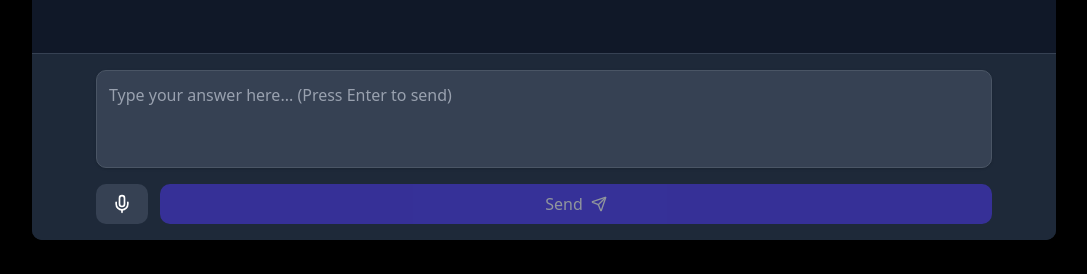
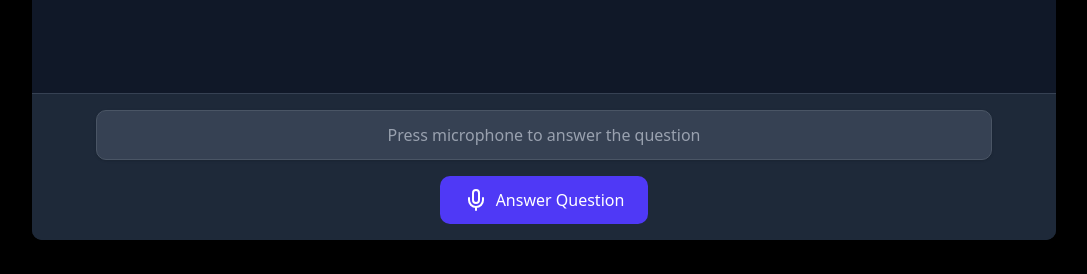
Before and after one commit to sankarsharn/helper, a Next.js app: page /behavorial in a window 1280 px wide. Both pictures are taken after a click on the button "Begin Interview". Shown: the part 520-794 px from the top of the page, without its empty margins (96-1183 px from the left). Built offline with nearby package versions, Linux system fonts and the light colour scheme; no server answers.

Commit message:
made only speech

```diff
--- a/src/app/behavorial/page.tsx
+++ b/src/app/behavorial/page.tsx
@@ -1,7 +1,7 @@
 "use client";
 
 import React, { useState, useEffect, useRef } from "react";
-import { BrainCircuit, Mic, MicOff, Send, ChevronRight, User, Bot } from "lucide-react";
+import { BrainCircuit, Mic, MicOff, ChevronRight, User, Bot } from "lucide-react";
 import { useRouter } from "next/navigation";
 import { auth } from "@/app/firebase/firebase";
 import { doc, getDoc, updateDoc } from "firebase/firestore";
@@ -531,24 +531,16 @@ const Page = () => {
     fetchUserData();
   }, []);
 
-  const submitAnswer = (e) => {
-    e.preventDefault();
-    if (!isEvaluating && !isBotTyping) {
+  // Auto-submit when speech recognition completes
+  useEffect(() => {
+    if (!isListening) {
       if (isAnswerEvaluated && followUpQuestion.trim()) {
         handleFollowUpQuestion();
       } else if (!isAnswerEvaluated && userAnswer.trim()) {
         handleEvaluateAnswer();
       }
     }
-  };
-
-  // Handle keydown for textarea (submit on Enter without Shift)
-  const handleKeyDown = (e) => {
-    if (e.key === 'Enter' && !e.shiftKey) {
-      e.preventDefault();
-      submitAnswer(e);
-    }
-  };
+  }, [isListening, userAnswer, followUpQuestion]);
 
   return (
     <div className="min-h-screen bg-gray-900 flex flex-col items-center justify-center p-6 text-center">
@@ -686,55 +678,42 @@ const Page = () => {
 
             {/* Input area */}
             <div className="flex-shrink-0 p-4 border-t border-gray-700 bg-gray-800 sticky bottom-0 z-10">
-              <form onSubmit={submitAnswer} className="flex flex-col space-y-4 max-w-4xl mx-auto">
-                <textarea
-                  value={isAnswerEvaluated ? followUpQuestion : userAnswer}
-                  onChange={(e) =>
-                    isAnswerEvaluated
-                      ? setFollowUpQuestion(e.target.value)
-                      : setUserAnswer(e.target.value)
-                  }
-                  onKeyDown={handleKeyDown}
-                  placeholder={
-                    isAnswerEvaluated
-                      ? "Ask a follow-up question... (Press Enter to send)"
-                      : "Type your answer here... (Press Enter to send)"
-                  }
-                  className="w-full p-3 border border-gray-600 rounded-lg bg-gray-700 text-white focus:outline-none focus:ring-2 focus:ring-indigo-500 resize-none shadow-sm placeholder-gray-400"
-                  rows={3}
-                  disabled={isEvaluating || isBotTyping}
-                  aria-label={isAnswerEvaluated ? "Follow-up question" : "Your answer"}
-                />
+              <div className="flex flex-col space-y-4 max-w-4xl mx-auto">
+                {/* Speech indicator */}
+                <div className="w-full p-3 border border-gray-600 rounded-lg bg-gray-700 text-white shadow-sm">
+                  {isListening ? (
+                    <div className="flex items-center justify-center gap-2 text-indigo-300">
+                      <div className="w-2 h-2 rounded-full bg-red-500 animate-pulse"></div>
+                      <span>Listening... Speak now</span>
+                    </div>
+                  ) : isAnswerEvaluated ? (
+                    <div className="text-gray-400 text-center">
+                      {followUpQuestion ? "Ready to submit follow-up" : "Press microphone to ask a follow-up question"}
+                    </div>
+                  ) : (
+                    <div className="text-gray-400 text-center">
+                      {userAnswer ? "Ready to submit answer" : "Press microphone to answer the question"}
+                    </div>
+                  )}
+                </div>
 
-                <div className="flex space-x-3">
+                <div className="flex space-x-3 justify-center">
                   {/* Microphone Button */}
                   <button
                     type="button"
                     onClick={isAnswerEvaluated ? handleFollowUpSpeech : handleRegularSpeech}
                     disabled={isEvaluating || isBotTyping}
-                    className={`px-4 py-2 rounded-lg transition flex items-center justify-center gap-2 ${
+                    className={`px-6 py-3 rounded-lg transition flex items-center justify-center gap-2 ${
                       isListening
                         ? "bg-red-600 hover:bg-red-700 text-white"
-                        : "bg-gray-700 hover:bg-gray-600 text-white"
+                        : "bg-indigo-600 hover:bg-indigo-700 text-white"
                     } ${(isEvaluating || isBotTyping) ? "opacity-50 cursor-not-allowed" : ""}`}
                     aria-label={isListening ? "Stop speaking" : "Start speaking"}
                   >
-                    {isListening ? <MicOff size={20} /> : <Mic size={20} />}
-                  </button>
-
-                  {/* Submit Button */}
-                  <button
-                    type="submit"
-                    disabled={isEvaluating || isBotTyping || (!isAnswerEvaluated && !userAnswer.trim()) || (isAnswerEvaluated && !followUpQuestion.trim())}
-                    className={`flex-1 px-4 py-2 bg-indigo-600 text-white rounded-lg hover:bg-indigo-700 transition flex items-center justify-center gap-2 ${
-                      (isEvaluating || isBotTyping || (!isAnswerEvaluated && !userAnswer.trim()) || (isAnswerEvaluated && !followUpQuestion.trim()))
-                        ? "opacity-50 cursor-not-allowed"
-                        : ""
-                    }`}
-                    aria-label="Send message"
-                  >
-                    {isEvaluating ? "Processing..." : "Send"}
-                    <Send size={16} />
+                    {isListening ? <MicOff size={24} /> : <Mic size={24} />}
+                    <span className="hidden sm:inline">
+                      {isAnswerEvaluated ? "Ask Follow-up" : "Answer Question"}
+                    </span>
                   </button>
 
                   {/* Next Question Button */}
@@ -743,19 +722,19 @@ const Page = () => {
                       type="button"
                       onClick={handleNextQuestion}
                       disabled={isEvaluating || isBotTyping}
-                      className={`px-4 py-2 bg-purple-600 text-white rounded-lg hover:bg-purple-700 transition flex items-center justify-center gap-2 ${
+                      className={`px-6 py-3 bg-purple-600 text-white rounded-lg hover:bg-purple-700 transition flex items-center justify-center gap-2 ${
                         (isEvaluating || isBotTyping) ? "opacity-50 cursor-not-allowed" : ""
                       }`}
                       aria-label={currentQuestionIndex < selectedQuestions.length - 1 ? "Next question" : "Finish interview"}
                     >
                       {currentQuestionIndex < selectedQuestions.length - 1
-                        ? "Next"
-                        : "Finish"}
-                      <ChevronRight size={16} />
+                        ? "Next Question"
+                        : "Finish Interview"}
+                      <ChevronRight size={20} />
                     </button>
                   )}
                 </div>
-              </form>
+              </div>
             </div>
           </div>
         </div>
--- a/src/app/technical/page.tsx
+++ b/src/app/technical/page.tsx
@@ -1,7 +1,7 @@
 "use client";
 
 import React, { useState, useEffect, useRef } from "react";
-import { BrainCircuit, Mic, MicOff, Send, ChevronRight, User, Bot } from "lucide-react";
+import { BrainCircuit, Mic, MicOff, ChevronRight, User, Bot } from "lucide-react";
 import { useRouter } from "next/navigation";
 import { auth } from "@/app/firebase/firebase";
 import { doc, getDoc, updateDoc } from "firebase/firestore";
@@ -536,24 +536,16 @@ const Page = () => {
     fetchUserData();
   }, []);
 
-  const submitAnswer = (e) => {
-    e.preventDefault();
-    if (!isEvaluating && !isBotTyping) {
+  // Auto-submit when speech recognition completes
+  useEffect(() => {
+    if (!isListening) {
       if (isAnswerEvaluated && followUpQuestion.trim()) {
         handleFollowUpQuestion();
       } else if (!isAnswerEvaluated && userAnswer.trim()) {
         handleEvaluateAnswer();
       }
     }
-  };
-
-  // Handle keydown for textarea (submit on Enter without Shift)
-  const handleKeyDown = (e) => {
-    if (e.key === 'Enter' && !e.shiftKey) {
-      e.preventDefault();
-      submitAnswer(e);
-    }
-  };
+  }, [isListening, userAnswer, followUpQuestion]);
 
   return (
     <div className="min-h-screen bg-gray-900 flex flex-col items-center justify-center p-6 text-center">
@@ -691,55 +683,42 @@ const Page = () => {
 
             {/* Input area */}
             <div className="flex-shrink-0 p-4 border-t border-gray-700 bg-gray-800 sticky bottom-0 z-10">
-              <form onSubmit={submitAnswer} className="flex flex-col space-y-4 max-w-4xl mx-auto">
-                <textarea
-                  value={isAnswerEvaluated ? followUpQuestion : userAnswer}
-                  onChange={(e) =>
-                    isAnswerEvaluated
-                      ? setFollowUpQuestion(e.target.value)
-                      : setUserAnswer(e.target.value)
-                  }
-                  onKeyDown={handleKeyDown}
-                  placeholder={
-                    isAnswerEvaluated
-                      ? "Ask a follow-up question... (Press Enter to send)"
-                      : "Type your answer here... (Press Enter to send)"
-                  }
-                  className="w-full p-3 border border-gray-600 rounded-lg bg-gray-700 text-white focus:outline-none focus:ring-2 focus:ring-indigo-500 resize-none shadow-sm placeholder-gray-400"
-                  rows={3}
-                  disabled={isEvaluating || isBotTyping}
-                  aria-label={isAnswerEvaluated ? "Follow-up question" : "Your answer"}
-                />
+              <div className="flex flex-col space-y-4 max-w-4xl mx-auto">
+                {/* Speech indicator */}
+                <div className="w-full p-3 border border-gray-600 rounded-lg bg-gray-700 text-white shadow-sm">
+                  {isListening ? (
+                    <div className="flex items-center justify-center gap-2 text-indigo-300">
+                      <div className="w-2 h-2 rounded-full bg-red-500 animate-pulse"></div>
+                      <span>Listening... Speak now</span>
+                    </div>
+                  ) : isAnswerEvaluated ? (
+                    <div className="text-gray-400 text-center">
+                      {followUpQuestion ? "Ready to submit follow-up" : "Press microphone to ask a follow-up question"}
+                    </div>
+                  ) : (
+                    <div className="text-gray-400 text-center">
+                      {userAnswer ? "Ready to submit answer" : "Press microphone to answer the question"}
+                    </div>
+                  )}
+                </div>
 
-                <div className="flex space-x-3">
+                <div className="flex space-x-3 justify-center">
                   {/* Microphone Button */}
                   <button
                     type="button"
                     onClick={isAnswerEvaluated ? handleFollowUpSpeech : handleRegularSpeech}
                     disabled={isEvaluating || isBotTyping}
-                    className={`px-4 py-2 rounded-lg transition flex items-center justify-center gap-2 ${
+                    className={`px-6 py-3 rounded-lg transition flex items-center justify-center gap-2 ${
                       isListening
                         ? "bg-red-600 hover:bg-red-700 text-white"
-                        : "bg-gray-700 hover:bg-gray-600 text-white"
+                        : "bg-indigo-600 hover:bg-indigo-700 text-white"
                     } ${(isEvaluating || isBotTyping) ? "opacity-50 cursor-not-allowed" : ""}`}
                     aria-label={isListening ? "Stop speaking" : "Start speaking"}
                   >
-                    {isListening ? <MicOff size={20} /> : <Mic size={20} />}
-                  </button>
-
-                  {/* Submit Button */}
-                  <button
-                    type="submit"
-                    disabled={isEvaluating || isBotTyping || (!isAnswerEvaluated && !userAnswer.trim()) || (isAnswerEvaluated && !followUpQuestion.trim())}
-                    className={`flex-1 px-4 py-2 bg-indigo-600 text-white rounded-lg hover:bg-indigo-700 transition flex items-center justify-center gap-2 ${
-                      (isEvaluating || isBotTyping || (!isAnswerEvaluated && !userAnswer.trim()) || (isAnswerEvaluated && !followUpQuestion.trim()))
-                        ? "opacity-50 cursor-not-allowed"
-                        : ""
-                    }`}
-                    aria-label="Send message"
-                  >
-                    {isEvaluating ? "Processing..." : "Send"}
-                    <Send size={16} />
+                    {isListening ? <MicOff size={24} /> : <Mic size={24} />}
+                    <span className="hidden sm:inline">
+                      {isAnswerEvaluated ? "Ask Follow-up" : "Answer Question"}
+                    </span>
                   </button>
 
                   {/* Next Question Button */}
@@ -748,19 +727,19 @@ const Page = () => {
                       type="button"
                       onClick={handleNextQuestion}
                       disabled={isEvaluating || isBotTyping}
-                      className={`px-4 py-2 bg-purple-600 text-white rounded-lg hover:bg-purple-700 transition flex items-center justify-center gap-2 ${
+                      className={`px-6 py-3 bg-purple-600 text-white rounded-lg hover:bg-purple-700 transition flex items-center justify-center gap-2 ${
                         (isEvaluating || isBotTyping) ? "opacity-50 cursor-not-allowed" : ""
                       }`}
                       aria-label={currentQuestionIndex < selectedQuestions.length - 1 ? "Next question" : "Finish interview"}
                     >
                       {currentQuestionIndex < selectedQuestions.length - 1
-                        ? "Next"
-                        : "Finish"}
-                      <ChevronRight size={16} />
+                        ? "Next Question"
+                        : "Finish Interview"}
+                      <ChevronRight size={20} />
                     </button>
                   )}
                 </div>
-              </form>
+              </div>
             </div>
           </div>
         </div>
```
